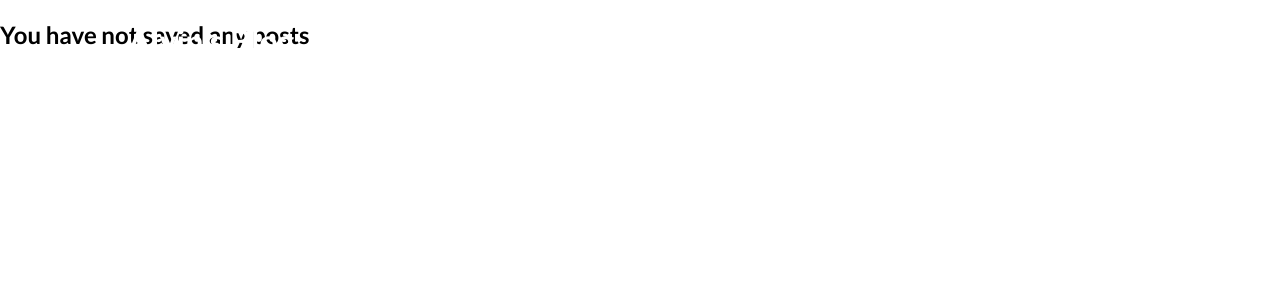
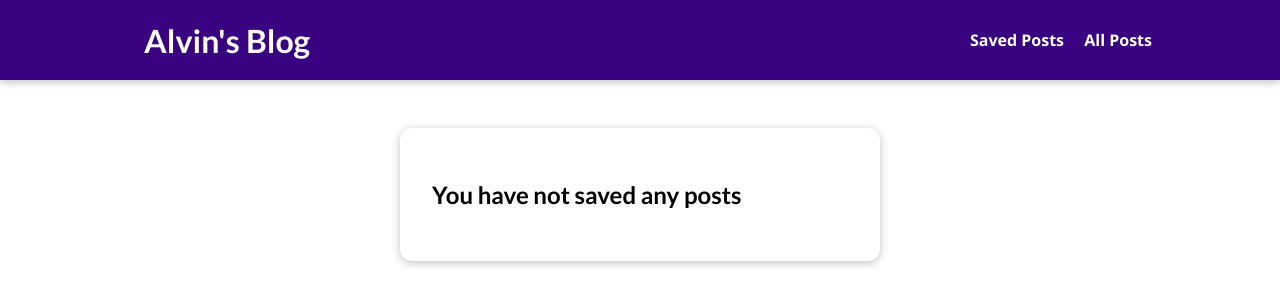
Before and after one commit to nipsalvin/Python_Django-The_Practical_Guide, a Django app: page /read_later in a window 1280 px wide. Shown: the top 306 px of the page. Run offline with Django 4.2, Linux system fonts and the light colour scheme.

Commit message:
_Styling_ Read Later using `sessions`

```diff
--- /dev/null
+++ b/my_site/blog/static/blog/stored-posts.css
@@ -0,0 +1,39 @@
+#main-navigation {
+    background-color: #390281;
+    box-shadow: 0 2px 8px rgba(0, 0, 0, 0.25);
+}
+
+#stored-posts {
+    margin: 8rem auto 3rem auto;
+    width: 90%;
+    max-width: 30rem;
+    border-radius: 12px;
+    padding: 2rem;
+    box-shadow: 0 2px 8px rgba(0, 0, 0, 0.25);
+    background-color: white;
+}
+
+#stored-posts ul {
+    list-style: none;
+    margin: 0;
+    padding: 0;
+}
+
+#stored-posts li {
+    margin: 1rem 0;
+}
+
+#stored-posts a {
+    display: block;
+    width: 100%;
+    padding: 1rem;
+    text-decoration: none;
+    color: #1b1b1b;
+    border: 1px solid #ccc;
+    font-weight: bold;
+}
+
+#stored-posts a:hover,
+#stored-posts a:active {
+    background-color: #d8d8d8;
+}
--- a/my_site/blog/templates/blog/stored-posts.html
+++ b/my_site/blog/templates/blog/stored-posts.html
@@ -5,8 +5,12 @@
     Stored Posts
 {% endblock %}
 
+{% block css_files %}
+    <link rel="stylesheet" href="{% static 'blog/stored-posts.css' %}">
+{% endblock %}
+
 {% block content %}
-    <section>
+    <section id="stored-posts">
         {% if not has_posts %}
             <h2>You have not saved any posts</h2>
         {% endif %}
--- a/my_site/static/app.css
+++ b/my_site/static/app.css
@@ -35,6 +35,7 @@ h3 {
   text-decoration: none;
   color: white;
   font-weight: bold;
+  margin-left: 1rem;
 }
 
 #main-navigation a:hover,
```
